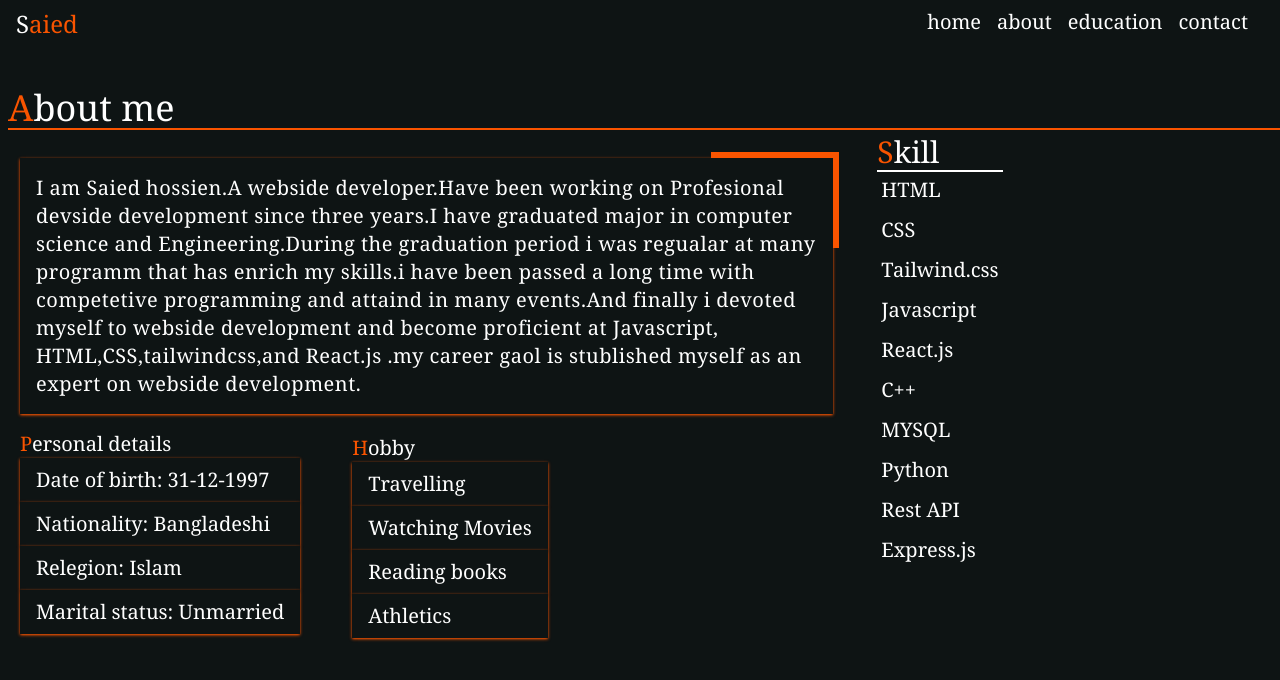
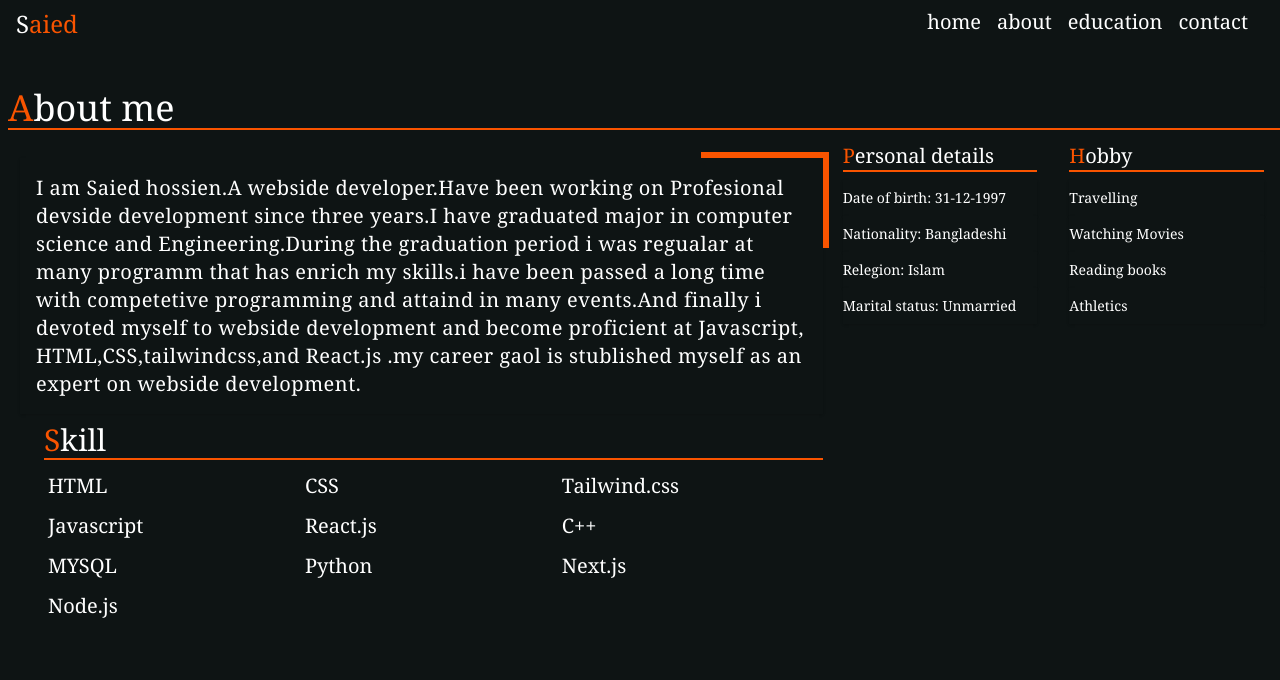
Before and after one commit to saiedhossien99/portfolio, a plain HTML site: page about.html in a window 1280 px wide. Drawn offline with nearby package versions, Linux system fonts and the light colour scheme.

Commit message:
about page modification

```diff
--- a/about.html
+++ b/about.html
@@ -34,14 +34,14 @@
       <p class="text-white">bout me</p>
     </div>
 
-    <div class="flex flex-row">
-      <div class="flex flex-col w-8/12">
+    <div class="flex flex-col lg:flex-row">
+      <div class="flex flex-col w-full lg:w-8/12">
         <div class=" relative p-5 mt-2">
           <div class="absolute h-24 w-32 top-[14px] p-11 right-[14px]  bg-[#f95400]">
           </div>
-          <div class="shadow shadow-[#f95400]">
+          <div class="shadow ">
             <p
-              class="text-sm lg:text-xl font-thin text-white tracking-wide bg-[#0e1414] z-1 relative text-wrap gap-y-3 p-4">
+              class="text-sm lg:text-xl font-thin w-full text-white tracking-wide bg-[#0e1414] z-1 relative text-wrap gap-y-3 p-4">
               I am Saied hossien.A webside developer.Have been working on Profesional devside development
               since three years.I have graduated major in computer science and Engineering.During the graduation period
               i
@@ -53,44 +53,65 @@
               development.
             </p>
           </div>
-          <div class="flex flex-row gap-x-11 mt-4 justify-start">
-            <div class="flex flex-col w-fit text-sm lg:text-xl text-white">
-              <div class="flex flex-row">
-                <p class="text-xl text-[#f95400]">P</p>
-                <p class="text-sm lg:text-xl text-white">ersonal details</p>
+          <div class="flex flex-col mt-2 lg:ml-6 text-sm lg:text-xl">
+            <div class="flex flex-row border-b-2 border-[#f95400] h-fit">
+              <p class="text-[#f95400] text-3xl">S</p>
+              <p class="text-white text-3xl">kill</p>
+            </div>
+            <ol class="text-white p-1 grid grid-cols-2 mt-2 lg:grid-cols-3 gap-y-3">
+              <li>HTML</li>
+              <li>CSS</li>
+              <li>Tailwind.css</li>
+              <li>Javascript</li>
+              <li>React.js</li>
+              <li>C++</li>
+              <li>MYSQL</li>
+              <li>Python</li>
+              <li>Next.js</li>
+              <li>Node.js</li>
+            </ol>
+          </div>
       </div>
 
-              <div class="bg-[#0e1414] shadow py-2 px-4 shadow-[#f95400]">
+    </div>
+    <div class="flex flex-col lg:flex-row w-full lg:w-4/12 mt-2 lg:mr-4 gap-y-3 lg:gap-x-8 justify-center items-center lg:items-start lg:justify-end">
+      <div class="flex flex-col w-10/12 text-sm text-white">
+        <div class="flex flex-row mt-1 text-sm lg:text-xl mb-2 border-b-2 border-[#f95400]">
+          <p class="text-xl text-[#f95400]">P</p>
+          <p class="text-xl text-white">ersonal details</p>
+        </div>
+
+        <div class="bg-[#0e1414] shadow py-2">
           Date of birth: 31-12-1997
         </div>
-              <div class="bg-[#0e1414] shadow py-2 px-4  shadow-[#f95400]">
+        <div class="bg-[#0e1414] shadow py-2">
           Nationality: Bangladeshi
         </div>
-              <div class="bg-[#0e1414] shadow py-2 px-4  shadow-[#f95400]">
+        <div class="bg-[#0e1414] shadow py-2">
           Relegion: Islam
         </div>
-              <div class="bg-[#0e1414] shadow py-2 px-4  shadow-[#f95400]">
+        <div class="bg-[#0e1414] shadow py-2">
           Marital status: Unmarried
         </div>
 
       </div>
 
-            <div class="flex flex-col w-fit ml-2 mt-1 text-sm lg:text-xl text-white">
-              <div class="flex flex-row text-sm lg:text-xl">
+      <div class="flex flex-col w-10/12 mb-2 mt-1 text-sm text-white">
+        <div class="flex flex-row text-sm mb-2 border-b-2 border-[#f95400] lg:text-xl">
           <p class="text-xl text-[#f95400]">H</p>
           <p class="text-xl text-white">obby</p>
         </div>
 
-              <div class="bg-[#0e1414] shadow py-2 px-4  shadow-[#f95400]">
+        <div class="bg-[#0e1414] shadow py-2">
           Travelling
         </div>
-              <div class="bg-[#0e1414] shadow py-2 px-4  shadow-[#f95400]">
+        <div class="bg-[#0e1414] shadow py-2">
           Watching Movies
         </div>
-              <div class="bg-[#0e1414] shadow py-2 px-4  shadow-[#f95400]">
+        <div class="bg-[#0e1414] shadow py-2">
           Reading books
         </div>
-              <div class="bg-[#0e1414] shadow py-2 px-4  shadow-[#f95400]">
+        <div class="bg-[#0e1414] shadow py-2">
           Athletics
         </div>
 
@@ -100,27 +121,6 @@
   </div>
 
   </div>
-      <div class="flex flex-col mt-1 ml-6 text-sm lg:text-xl">
-        <div class="flex flex-row border-b-2 border-white h-fit">
-          <p class="text-[#f95400] text-3xl">S</p>
-          <p class="text-white text-3xl">kill</p>
-        </div>
-        <ol class="text-white p-1 grid gap-y-3">
-          <li>HTML</li>
-          <li>CSS</li>
-          <li>Tailwind.css</li>
-          <li>Javascript</li>
-          <li>React.js</li>
-          <li>C++</li>
-          <li>MYSQL</li>
-          <li>Python</li>
-          <li>Rest API</li>
-          <li>Express.js</li>
-        </ol>
-      </div>
-    </div>
-
-  </div>
 
 
 </body>
```
Lines whose indentation alone changed are shown as unchanged.
